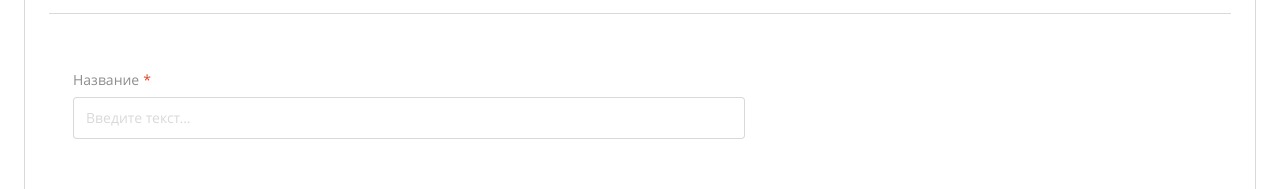
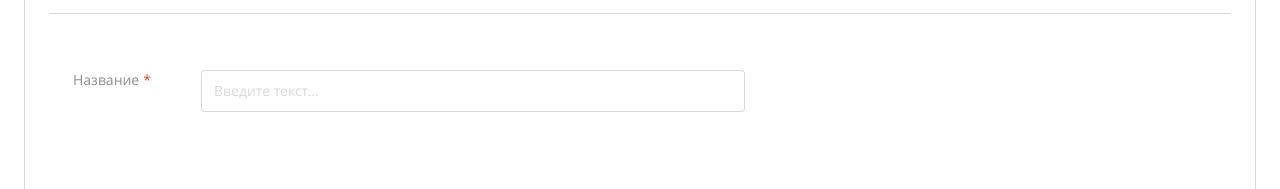
Before and after one commit to BKonstantine/task_management_system, a Vue app: page /tasks/create in a window 1280 px wide. Shown: the part 225-414 px from the top of the page. Built offline with nearby package versions, Linux system fonts and the light colour scheme; no server answers.

Commit message:
feat: Настроить стили для компонента InputItem

```diff
--- a/src/components/Form/InputItem.vue
+++ b/src/components/Form/InputItem.vue
@@ -1,6 +1,6 @@
 <template>
   <fieldset class="input-item">
-    <div class="input-item__container">
+    <div :class="position">
       <InputLabel :isRequired="isRequired">{{ label }}</InputLabel>
       <BaseInput v-bind="$attrs" />
     </div>
@@ -18,6 +18,14 @@ export default {
     isRequired: Boolean,
     horizontal: Boolean,
   },
+  computed: {
+    position() {
+      return {
+        "input-item__container": true,
+        "input-item__container_position_horizontal": this.horizontal,
+      };
+    },
+  },
 };
 </script>
 
@@ -27,6 +35,12 @@ export default {
 
   &__container {
     @include flex-setting(column, _, _, 8px);
+
+    &_position {
+      &_horizontal {
+        flex-direction: row;
+      }
+    }
   }
 }
 </style>
--- a/src/components/UI/InputLabel.vue
+++ b/src/components/UI/InputLabel.vue
@@ -20,7 +20,7 @@ export default {
 .label {
   @include flex-setting(_, _, _, 4px);
   @include font-setting(400, 14px, 19px, $font-color-disabled);
-  max-width: 120px;
+  min-width: 120px;
 }
 
 .require {
--- a/src/views/CreateTask.vue
+++ b/src/views/CreateTask.vue
@@ -4,7 +4,7 @@
       <BaseTitle class="create-task__title">Создание задачи</BaseTitle>
       <BaseDivider />
       <form class="create-task__form">
-        <InputItem :isRequired="true" label="Название" />
+        <InputItem :isRequired="true" label="Название" :horizontal="true" />
       </form>
       <BaseDivider />
       <div class="create-task__buttons">
```
